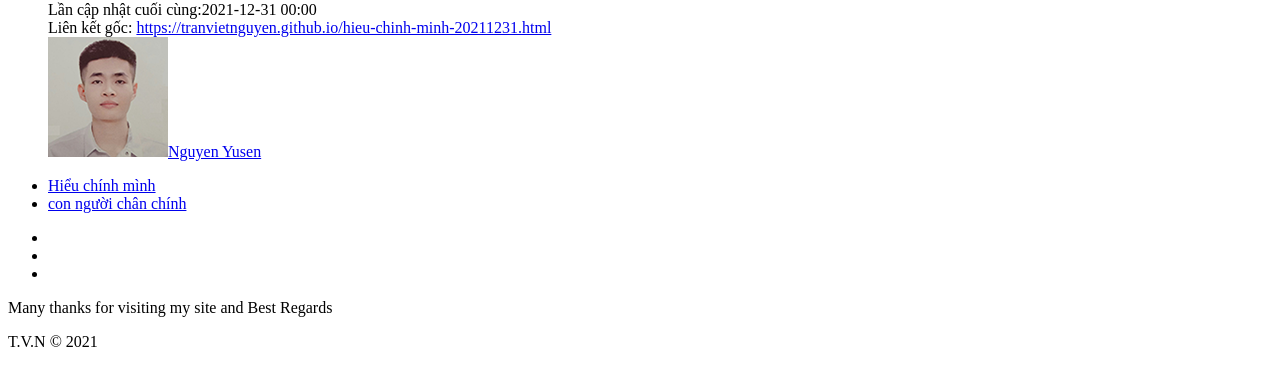
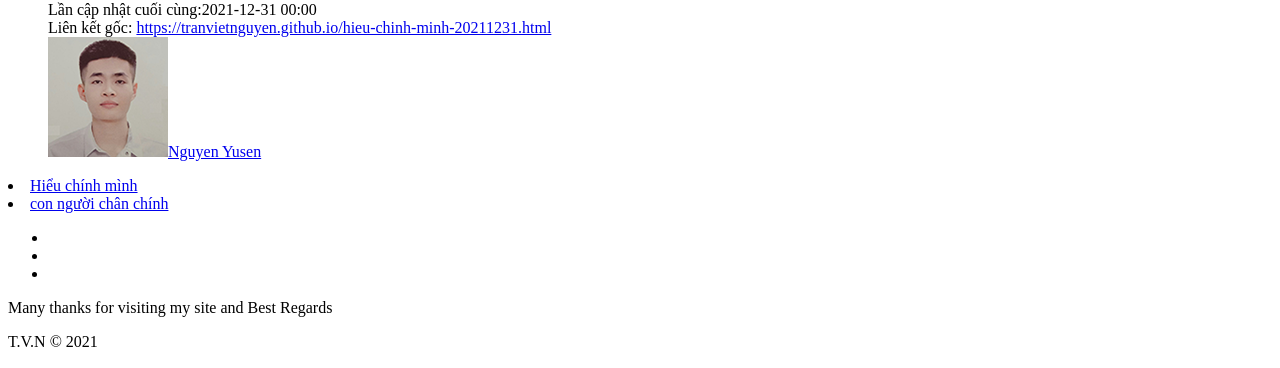
Before and after one commit to tranvietnguyen/tranvietnguyen.github.io, a Jekyll site: the page built from _posts/2021-12-31-hieu-chinh-minh.md, in a window 1280 px wide. Shown: the part 678-1046 px from the top of the page. Built offline with Jekyll 4.4.1, drawn with Linux system fonts in a browser that asks for light colours; comment, search, counter and statistics services are not loaded.

Commit message:
sua hien thi bai viet

```diff
--- a/_layouts/post.html
+++ b/_layouts/post.html
@@ -28,11 +28,12 @@
     </blockquote>
     <div class="post-footer">
     {%- if page.author -%}
-      <ul class="article-tag-list">
+
         {% for author in page.author %}
         <a class="" href="/tags/{{ author | slugify | replace: 'á', 'a' | replace: 'à', 'a' | replace: 'ạ', 'a' | replace: 'ã', 'a' | replace: 'ả', 'a' | replace: 'ă', 'a' | replace: 'ắ', 'a' | replace: 'ằ', 'a' | replace: 'ặ', 'a' | replace: 'ẵ', 'a' | replace: 'ẳ', 'a' | replace: 'â', 'a' | replace: 'ấ', 'a' | replace: 'ầ', 'a' | replace: 'ậ', 'a' | replace: 'ẫ', 'a' | replace: 'ẩ', 'a' | replace: 'đ', 'd' | replace: 'é', 'e' | replace: 'è', 'e' | replace: 'ẹ', 'e' | replace: 'ẽ', 'e' | replace: 'ẻ', 'e' | replace: 'ê', 'e' | replace: 'ế', 'e' | replace: 'ề', 'e' | replace: 'ệ', 'e' | replace: 'ễ', 'e' | replace: 'ể', 'e' | replace: 'í', 'i' | replace: 'ì', 'i' | replace: 'ị', 'i' | replace: 'ĩ', 'i' | replace: 'ó', 'o' | replace: 'ò', 'o' | replace: 'ọ', 'o' | replace: 'õ', 'o' | replace: 'ỏ', 'o' | replace: 'ô', 'o' | replace: 'ố', 'o' | replace: 'ồ', 'o' | replace: 'ộ', 'o' | replace: 'ỗ', 'o' | replace: 'ổ', 'o' | replace: 'ơ', 'o' | replace: 'ớ', 'o' | replace: 'ờ', 'o' | replace: 'ợ', 'o' | replace: 'ỡ', 'o' | replace: 'ở', 'o' | replace: 'ú', 'u' | replace: 'ù', 'u' | replace: 'ụ', 'u' | replace: 'ũ', 'u' | replace: 'ủ', 'u' | replace: 'ư', 'u' | replace: 'ứ', 'u' | replace: 'ừ', 'u' | replace: 'ự', 'u' | replace: 'ữ', 'u' | replace: 'ử', 'u' | replace: 'ý', 'y' | replace: 'ỳ', 'y' | replace: 'ỵ', 'y' | replace: 'ỹ', 'y' | replace: 'ỷ', 'y' }}"></a>
         {%- if forloop.last == false %} {% endif -%}
         {% endfor %}
+      <ul class="article-tag-list"></ul>
         {% for tag in page.tags %}
         <li class="article-tag-list-item"><a class="article-tag-list-link waves-effect waves-button" href="/tags/{{ tag | slugify | replace: 'á', 'a' | replace: 'à', 'a' | replace: 'ạ', 'a' | replace: 'ã', 'a' | replace: 'ả', 'a' | replace: 'ă', 'a' | replace: 'ắ', 'a' | replace: 'ằ', 'a' | replace: 'ặ', 'a' | replace: 'ẵ', 'a' | replace: 'ẳ', 'a' | replace: 'â', 'a' | replace: 'ấ', 'a' | replace: 'ầ', 'a' | replace: 'ậ', 'a' | replace: 'ẫ', 'a' | replace: 'ẩ', 'a' | replace: 'đ', 'd' | replace: 'é', 'e' | replace: 'è', 'e' | replace: 'ẹ', 'e' | replace: 'ẽ', 'e' | replace: 'ẻ', 'e' | replace: 'ê', 'e' | replace: 'ế', 'e' | replace: 'ề', 'e' | replace: 'ệ', 'e' | replace: 'ễ', 'e' | replace: 'ể', 'e' | replace: 'í', 'i' | replace: 'ì', 'i' | replace: 'ị', 'i' | replace: 'ĩ', 'i' | replace: 'ó', 'o' | replace: 'ò', 'o' | replace: 'ọ', 'o' | replace: 'õ', 'o' | replace: 'ỏ', 'o' | replace: 'ô', 'o' | replace: 'ố', 'o' | replace: 'ồ', 'o' | replace: 'ộ', 'o' | replace: 'ỗ', 'o' | replace: 'ổ', 'o' | replace: 'ơ', 'o' | replace: 'ớ', 'o' | replace: 'ờ', 'o' | replace: 'ợ', 'o' | replace: 'ỡ', 'o' | replace: 'ở', 'o' | replace: 'ú', 'u' | replace: 'ù', 'u' | replace: 'ụ', 'u' | replace: 'ũ', 'u' | replace: 'ủ', 'u' | replace: 'ư', 'u' | replace: 'ứ', 'u' | replace: 'ừ', 'u' | replace: 'ự', 'u' | replace: 'ữ', 'u' | replace: 'ử', 'u' | replace: 'ý', 'y' | replace: 'ỳ', 'y' | replace: 'ỵ', 'y' | replace: 'ỹ', 'y' | replace: 'ỷ', 'y' }}">{{ tag }} </a></li>
         {%- if forloop.last == false %} {% endif -%}
```
